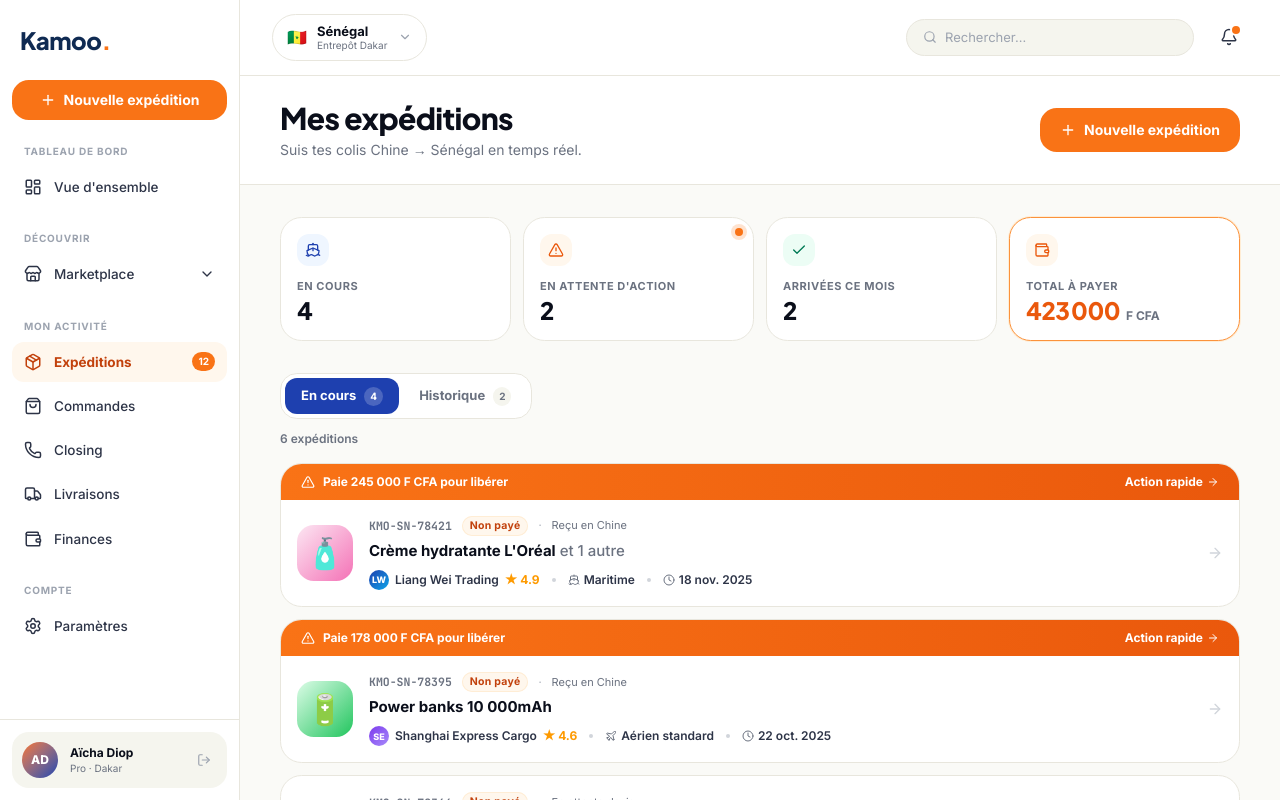
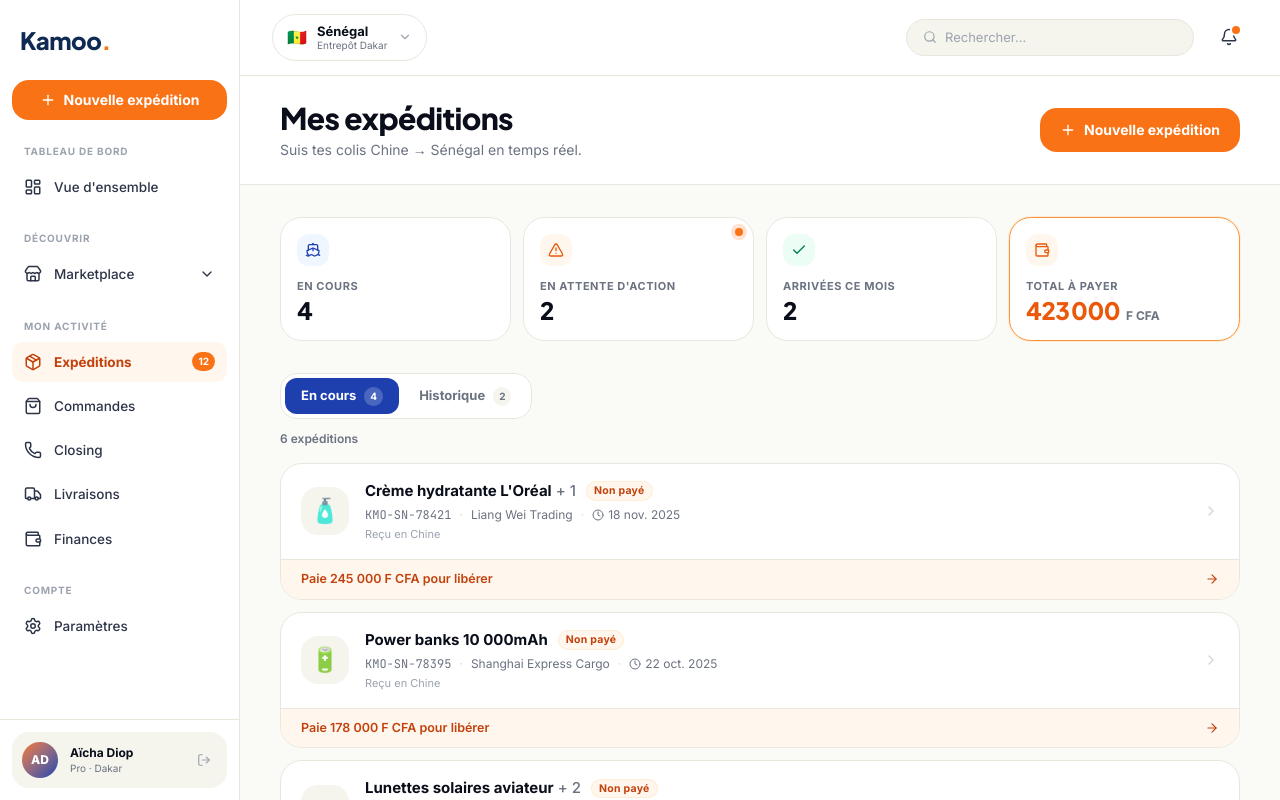
Before and after one commit to Patrick-hub90/kamoo-app, a Next.js app: page /expeditions in a window 1280 px wide. Built offline with nearby package versions, Linux system fonts and the light colour scheme.

Commit message:
design(expeditions/list): cards Wave-style — emoji neutre, hiérarchie typo, 1 pill, action sobre

```diff
--- a/src/components/kamoo/shipment-card.tsx
+++ b/src/components/kamoo/shipment-card.tsx
@@ -1,10 +1,9 @@
 import Link from "next/link";
-import { AlertTriangle, ArrowRight, Clock, Plane, Ship } from "lucide-react";
+import { ArrowRight, ChevronRight, Clock } from "lucide-react";
 import {
   type Expedition,
   STATUS_LABELS,
   PAYMENT_STATUS_LABELS,
-  TRANSPORT_MODE_LABELS,
 } from "@/lib/types/expedition";
 import { StatusPill } from "./status-pill";
 
@@ -15,15 +14,14 @@ type Props = {
 /**
  * Carte d'une expédition dans la liste.
  *
- * Convention validée : UNE SEULE étiquette visible par card.
- *  - Si paiement attendu → "Non payé" (orange)
- *  - Sinon → statut logistique
- * Le statut secondaire apparaît en texte gris discret.
+ * Direction : Wave-style minimaliste.
+ *  - Thumbnail emoji sur fond neutre paper-2 (plus de dégradés colorés)
+ *  - Hiérarchie typographique forte (titre gros, méta discrète)
+ *  - UNE SEULE étiquette colorée par card
+ *  - Pas d'icônes superflues (transitaire avatar / mode transport / star colorée)
+ *  - Action en bandeau bas, sobre (border-top + texte + flèche)
  */
 export function ShipmentCard({ expedition: e }: Props) {
-  const TransportIcon = e.transportMode === "sea" ? Ship : Plane;
-
-  // Logique étiquette unique
   const showPaymentPill = e.paymentStatus === "unpaid";
   const primaryPill = showPaymentPill
     ? { tone: "orange" as const, label: PAYMENT_STATUS_LABELS.unpaid }
@@ -44,97 +42,63 @@ export function ShipmentCard({ expedition: e }: Props) {
   return (
     <Link
       href={`/expeditions/${e.id}`}
-      className="group block overflow-hidden rounded-2xl border border-line bg-white transition hover:border-ink-300 hover:shadow-[var(--shadow-kamoo-md)]"
+      className="group block overflow-hidden rounded-2xl border border-line bg-white transition hover:border-ink-300"
     >
-      {/* Bandeau action si applicable */}
-      {e.action && (
-        <div
-          className={`flex items-center justify-between gap-3 px-5 py-2.5 text-xs font-bold text-white ${
-            e.action.urgent
-              ? "bg-gradient-to-r from-kamoo-orange-500 to-kamoo-orange-600"
-              : "bg-gradient-to-r from-emerald-500 to-emerald-600"
-          }`}
-        >
-          <span className="inline-flex items-center gap-2">
-            <AlertTriangle className="h-3.5 w-3.5" />
-            {e.action.label}
-          </span>
-          <span className="inline-flex items-center gap-1">
-            Action rapide <ArrowRight className="h-3 w-3" />
-          </span>
-        </div>
-      )}
-
-      {/* Contenu */}
-      <div className="flex items-center gap-4 p-4">
-        {/* Vignette */}
-        <div
-          className="grid h-14 w-14 shrink-0 place-items-center rounded-xl text-3xl"
-          style={{ background: e.thumb.bg }}
-        >
+      {/* Contenu principal */}
+      <div className="flex items-center gap-4 px-5 py-4">
+        {/* Vignette neutre */}
+        <div className="grid h-12 w-12 shrink-0 place-items-center rounded-xl bg-paper-2 text-2xl">
           {e.thumb.emoji}
         </div>
 
         {/* Infos */}
         <div className="min-w-0 flex-1">
-          {/* Code + étiquette unique */}
           <div className="flex items-center gap-2.5">
-            <span className="font-mono-kamoo text-[11.5px] font-bold text-ink-500">
-              {e.publicCode}
+            <span className="truncate text-[15px] font-bold text-ink-900">
+              {e.productName}
+              {e.otherProductsCount > 0 && (
+                <span className="font-medium text-ink-500">
+                  {" + "}
+                  {e.otherProductsCount}
+                </span>
+              )}
             </span>
             <StatusPill tone={primaryPill.tone} label={primaryPill.label} />
-            <span className="text-[11px] text-ink-400">·</span>
-            <span className="text-[11px] text-ink-500">
-              {secondaryStatusText}
+          </div>
+
+          <div className="mt-1 flex items-center gap-2 text-[12px] text-ink-500">
+            <span className="font-mono-kamoo">{e.publicCode}</span>
+            <span className="text-ink-300">·</span>
+            <span>{e.transitaire.name}</span>
+            <span className="text-ink-300">·</span>
+            <span className="inline-flex items-center gap-1">
+              <Clock className="h-3 w-3" />
+              {e.eta}
             </span>
           </div>
 
-          {/* Nom du produit */}
-          <div className="mt-1 truncate text-[15px] font-bold text-ink-900">
-            {e.productName}
-            {e.otherProductsCount > 0 && (
-              <span className="font-medium text-ink-500">
-                {" et "}
-                {e.otherProductsCount} autre
-                {e.otherProductsCount > 1 ? "s" : ""}
-              </span>
-            )}
-          </div>
-
-          {/* Meta : transitaire · mode · ETA */}
-          <div className="mt-2 flex items-center gap-3 text-[12px] text-ink-500">
-            <div className="inline-flex items-center gap-1.5">
-              <span
-                className="grid h-5 w-5 place-items-center rounded-full text-[9px] font-extrabold text-white"
-                style={{ background: e.transitaire.avatarBg }}
-              >
-                {e.transitaire.avatar}
-              </span>
-              <span className="font-semibold text-ink-700">
-                {e.transitaire.name}
-              </span>
-              <span className="font-bold text-amber-500">
-                ★ {e.transitaire.rating}
-              </span>
-            </div>
-            <span className="h-1 w-1 rounded-full bg-ink-300" />
-            <span className="inline-flex items-center gap-1">
-              <TransportIcon className="h-3 w-3" />
-              <span className="font-semibold text-ink-700">
-                {TRANSPORT_MODE_LABELS[e.transportMode]}
-              </span>
-            </span>
-            <span className="h-1 w-1 rounded-full bg-ink-300" />
-            <span className="inline-flex items-center gap-1">
-              <Clock className="h-3 w-3" />
-              <span className="font-semibold text-ink-700">{e.eta}</span>
-            </span>
+          <div className="mt-0.5 text-[11px] text-ink-400">
+            {secondaryStatusText}
           </div>
         </div>
 
-        {/* Chevron */}
-        <ArrowRight className="h-4 w-4 text-ink-300 transition group-hover:translate-x-1 group-hover:text-ink-500" />
+        {/* Chevron à droite */}
+        <ChevronRight className="h-4 w-4 text-ink-300 transition group-hover:translate-x-0.5 group-hover:text-ink-500" />
       </div>
+
+      {/* Bandeau action (si nécessaire) — sobre, pas un gradient */}
+      {e.action && (
+        <div
+          className={`flex items-center justify-between border-t border-line px-5 py-2.5 text-[12.5px] font-semibold ${
+            e.action.urgent
+              ? "bg-kamoo-orange-50 text-kamoo-orange-700"
+              : "bg-emerald-50 text-emerald-700"
+          }`}
+        >
+          <span>{e.action.label}</span>
+          <ArrowRight className="h-3.5 w-3.5" />
+        </div>
+      )}
     </Link>
   );
 }
```
